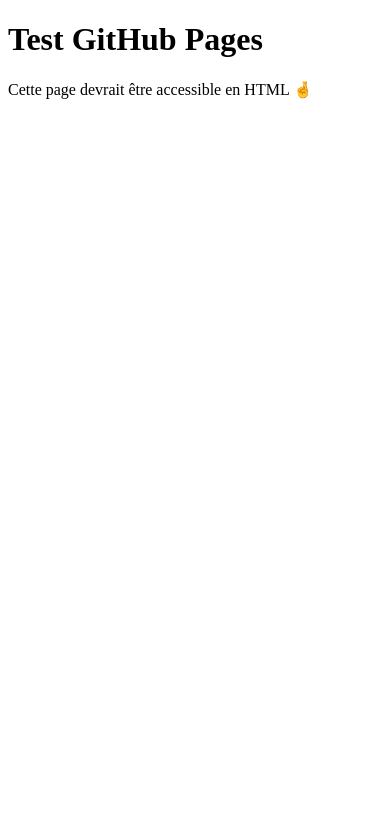
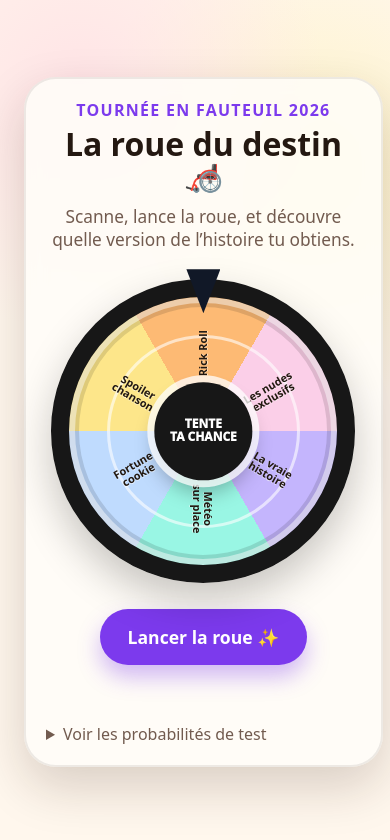
Before and after one commit to aerelloth/tignes-2026, a plain HTML site: page index.html in a window 390 px wide. Drawn offline with Linux system fonts and the light colour scheme.

Commit message:
feat: roue à tourner et redirections vers pages

```diff
--- a/index.html
+++ b/index.html
@@ -1,12 +1,38 @@
 <!doctype html>
 <html lang="fr">
+
 <head>
-  <meta charset="utf-8">
-  <title>Test GitHub Pages</title>
-  <meta name="viewport" content="width=device-width, initial-scale=1">
+  <meta charset="utf-8" />
+  <meta name="viewport" content="width=device-width, initial-scale=1" />
+  <title>La roue du destin en fauteuil</title>
+  <link rel="stylesheet" href="style.css" />
 </head>
+
 <body>
-  <h1>Test GitHub Pages</h1>
-  <p>Cette page devrait être accessible en HTML 🤞</p>
+  <main class="app">
+    <p class="eyebrow">Tournée en fauteuil 2026</p>
+    <h1>La roue du destin 🦽</h1>
+    <p class="intro">Scanne, lance la roue, et découvre quelle version de l’histoire tu obtiens.</p>
+
+    <section class="wheel-zone" aria-label="Roue aléatoire">
+      <div class="pointer" aria-hidden="true"></div>
+
+      <div class="wheel-wrap">
+        <div id="wheel" class="wheel" aria-live="polite"></div>
+        <div class="hub">Tente<br>ta chance</div>
+      </div>
+    </section>
+
+    <button id="spinButton" class="spin-button" type="button">Lancer la roue ✨</button>
+    <p id="status" class="status" aria-live="polite"></p>
+
+    <details class="debug">
+      <summary>Voir les probabilités de test</summary>
+      <ul id="oddsList"></ul>
+    </details>
+  </main>
+
+  <script src="script.js"></script>
 </body>
+
 </html>
--- /dev/null
+++ b/script.js
@@ -0,0 +1,93 @@
+const segments = [
+    { label: "La vraie histoire", url: "pages/histoire.html", weight: 50, color: "#fde68a" },
+    { label: "Météo sur place", url: "pages/meteo.html", weight: 15, color: "#fdba74" },
+    { label: "Fortune cookie", url: "pages/fortune.html", weight: 10, color: "#fbcfe8" },
+    { label: "Spoiler chanson", url: "pages/spoiler.html", weight: 10, color: "#c4b5fd" },
+    { label: "Rick Roll", url: "pages/rickroll.html", weight: 15, color: "#99f6e4" },
+    { label: "Les nudes exclusifs", url: "pages/nudes.html", weight: 0, color: "#bfdbfe" }
+];
+
+const wheel = document.querySelector("#wheel");
+const button = document.querySelector("#spinButton");
+const status = document.querySelector("#status");
+const oddsList = document.querySelector("#oddsList");
+
+let currentRotation = 0;
+const segmentAngle = 360 / segments.length;
+
+function buildWheel() {
+    const gradientParts = segments.map((segment, index) => {
+        const start = index * segmentAngle;
+        const end = (index + 1) * segmentAngle;
+        return `${segment.color} ${start}deg ${end}deg`;
+    });
+
+    wheel.style.background = `conic-gradient(from -90deg, ${gradientParts.join(", ")})`;
+
+    segments.forEach((segment, index) => {
+        const label = document.createElement("div");
+        label.className = "segment-label";
+        label.textContent = segment.label;
+
+        const middleAngle = index * segmentAngle + segmentAngle / 2;
+        label.style.transform = `rotate(${middleAngle}deg) translateY(-50%)`;
+
+        if (middleAngle > 90 && middleAngle < 270) {
+            label.style.paddingLeft = "0";
+            label.style.paddingRight = "16%";
+            label.style.transform = `rotate(${middleAngle + 180}deg) translateX(-100%) translateY(-50%)`;
+        }
+
+        wheel.appendChild(label);
+    });
+
+    const totalWeight = segments.reduce((sum, segment) => sum + segment.weight, 0);
+    segments.forEach(segment => {
+        const item = document.createElement("li");
+        const percent = totalWeight ? Math.round((segment.weight / totalWeight) * 100) : 0;
+        item.textContent = `${segment.label} : ${percent}%${segment.weight === 0 ? " — impossible à tirer" : ""}`;
+        oddsList.appendChild(item);
+    });
+}
+
+function pickWeightedSegment() {
+    const candidates = segments.filter(segment => segment.weight > 0);
+    const totalWeight = candidates.reduce((sum, segment) => sum + segment.weight, 0);
+    let random = Math.random() * totalWeight;
+
+    for (const segment of candidates) {
+        random -= segment.weight;
+        if (random <= 0) return segment;
+    }
+
+    return candidates[candidates.length - 1];
+}
+
+function spin() {
+    const selected = pickWeightedSegment();
+    const selectedIndex = segments.indexOf(selected);
+
+    button.disabled = true;
+    button.hidden = true;
+    status.textContent = "La roue tourne... verdict imminent 👀";
+
+    const selectedMiddleAngle = selectedIndex * segmentAngle + segmentAngle / 2;
+    const randomFineTuning = (Math.random() - 0.5) * (segmentAngle * 0.55);
+    const targetAngle = 360 - selectedMiddleAngle + randomFineTuning;
+
+    const fullTurns = 6 + Math.floor(Math.random() * 4); // 6 à 9 tours complets
+    currentRotation += fullTurns * 360 + targetAngle;
+
+    wheel.style.transform = `rotate(${currentRotation}deg)`;
+
+    window.setTimeout(() => {
+        status.textContent = `Résultat : ${selected.label}. Redirection...`;
+    }, 4200);
+
+    window.setTimeout(() => {
+        window.location.href = selected.url;
+    }, 5200);
+}
+
+buildWheel();
+button.addEventListener("click", spin);
--- /dev/null
+++ b/style.css
@@ -0,0 +1,212 @@
+:root {
+    --bg: #fff7ed;
+    --text: #241811;
+    --muted: #725b4f;
+    --card: #fffdf8;
+    --accent: #7c3aed;
+    --accent-dark: #4c1d95;
+    --shadow: 0 20px 50px rgba(45, 24, 10, .18);
+}
+
+* {
+    box-sizing: border-box;
+}
+
+body {
+    min-height: 100vh;
+    margin: 0;
+    display: grid;
+    place-items: center;
+    background:
+        radial-gradient(circle at 20% 10%, #ffe4e6 0, transparent 30%),
+        radial-gradient(circle at 80% 20%, #fef3c7 0, transparent 32%),
+        var(--bg);
+    color: var(--text);
+    font-family: system-ui, -apple-system, BlinkMacSystemFont, "Segoe UI", sans-serif;
+}
+
+.app {
+    width: min(92vw, 720px);
+    margin: 24px;
+    padding: clamp(20px, 5vw, 44px);
+    text-align: center;
+    background: rgba(255, 253, 248, .86);
+    border: 2px solid rgba(36, 24, 17, .08);
+    border-radius: 32px;
+    box-shadow: var(--shadow);
+    backdrop-filter: blur(10px);
+}
+
+.eyebrow {
+    margin: 0 0 8px;
+    color: var(--accent);
+    font-weight: 900;
+    letter-spacing: .08em;
+    text-transform: uppercase;
+}
+
+h1 {
+    margin: 0;
+    font-size: clamp(2rem, 7vw, 4.25rem);
+    line-height: .95;
+}
+
+.intro {
+    max-width: 48ch;
+    margin: 16px auto 28px;
+    color: var(--muted);
+    font-size: 1.08rem;
+}
+
+.wheel-zone {
+    position: relative;
+    width: min(78vw, 430px);
+    margin: 0 auto 26px;
+}
+
+.pointer {
+    position: absolute;
+    z-index: 5;
+    top: -10px;
+    left: 50%;
+    width: 34px;
+    height: 44px;
+    transform: translateX(-50%);
+    background: #111827;
+    clip-path: polygon(50% 100%, 0 0, 100% 0);
+    filter: drop-shadow(0 5px 8px rgba(0, 0, 0, .25));
+}
+
+.wheel-wrap {
+    position: relative;
+    aspect-ratio: 1;
+}
+
+.wheel {
+    width: 100%;
+    height: 100%;
+    border-radius: 50%;
+    border: 18px solid #171717;
+    box-shadow:
+        inset 0 0 0 6px rgba(255, 255, 255, .45),
+        inset 0 0 0 10px rgba(0, 0, 0, .12),
+        0 18px 40px rgba(0, 0, 0, .22);
+    transition: transform 4.8s cubic-bezier(.12, .72, .08, 1);
+    position: relative;
+    overflow: hidden;
+}
+
+.wheel::before {
+    content: "";
+    position: absolute;
+    inset: 14%;
+    border-radius: 50%;
+    border: 3px solid rgba(255, 255, 255, .6);
+    pointer-events: none;
+}
+
+.segment-label {
+    position: absolute;
+    left: 50%;
+    top: 50%;
+    width: 42%;
+    transform-origin: 0 0;
+    padding-left: 16%;
+    font-size: clamp(.68rem, 2.3vw, .95rem);
+    font-weight: 850;
+    line-height: 1.05;
+    text-align: center;
+    text-wrap: balance;
+    color: #21170f;
+    text-shadow: 0 1px 0 rgba(255, 255, 255, .55);
+}
+
+.hub {
+    position: absolute;
+    inset: 50%;
+    width: 32%;
+    height: 32%;
+    transform: translate(-50%, -50%);
+    display: grid;
+    place-items: center;
+    border-radius: 50%;
+    background: #171717;
+    color: white;
+    font-weight: 950;
+    text-transform: uppercase;
+    font-size: clamp(.75rem, 2.7vw, 1.15rem);
+    line-height: 1.05;
+    box-shadow: 0 0 0 7px rgba(255, 255, 255, .75), 0 12px 20px rgba(0, 0, 0, .28);
+}
+
+.spin-button {
+    appearance: none;
+    border: 0;
+    border-radius: 999px;
+    padding: 16px 28px;
+    background: var(--accent);
+    color: white;
+    font: inherit;
+    font-weight: 900;
+    font-size: 1.1rem;
+    cursor: pointer;
+    box-shadow: 0 12px 22px rgba(124, 58, 237, .35);
+}
+
+.spin-button:hover {
+    background: var(--accent-dark);
+}
+
+.spin-button:disabled {
+    opacity: .55;
+    cursor: not-allowed;
+}
+
+.status {
+    min-height: 1.5em;
+    color: var(--muted);
+    font-weight: 700;
+}
+
+.debug {
+    margin: 18px auto 0;
+    max-width: 380px;
+    text-align: left;
+    color: var(--muted);
+}
+
+.result-page {
+    min-height: 100vh;
+    margin: 0;
+    display: grid;
+    place-items: center;
+    padding: 24px;
+    background: var(--bg);
+    color: var(--text);
+    font-family: system-ui, -apple-system, BlinkMacSystemFont, "Segoe UI", sans-serif;
+}
+
+.result-card {
+    width: min(92vw, 680px);
+    padding: clamp(24px, 6vw, 48px);
+    background: white;
+    border-radius: 28px;
+    box-shadow: var(--shadow);
+    text-align: center;
+}
+
+.result-card h1 {
+    font-size: clamp(2rem, 6vw, 3.6rem);
+}
+
+.result-card p {
+    font-size: 1.15rem;
+    color: var(--muted);
+}
+
+.result-card a {
+    color: var(--accent);
+    font-weight: 900;
+}
+
+}
```
Also changed, not shown: pages/fortune.html (added, +19 -0 lines), pages/histoire.html (added, +20 -0 lines), pages/meteo.html (added, +20 -0 lines), pages/rickroll.html (added, +20 -0 lines), pages/spoiler.html (added, +19 -0 lines), 1 other file.
